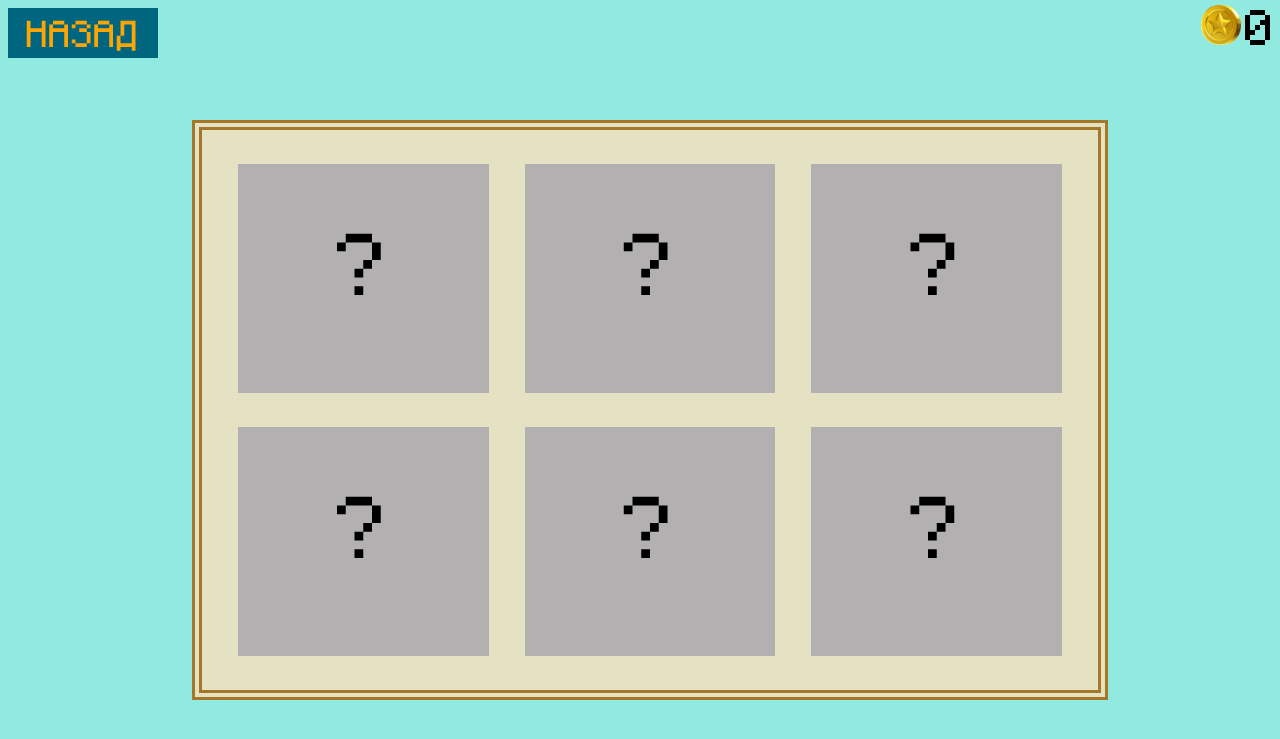
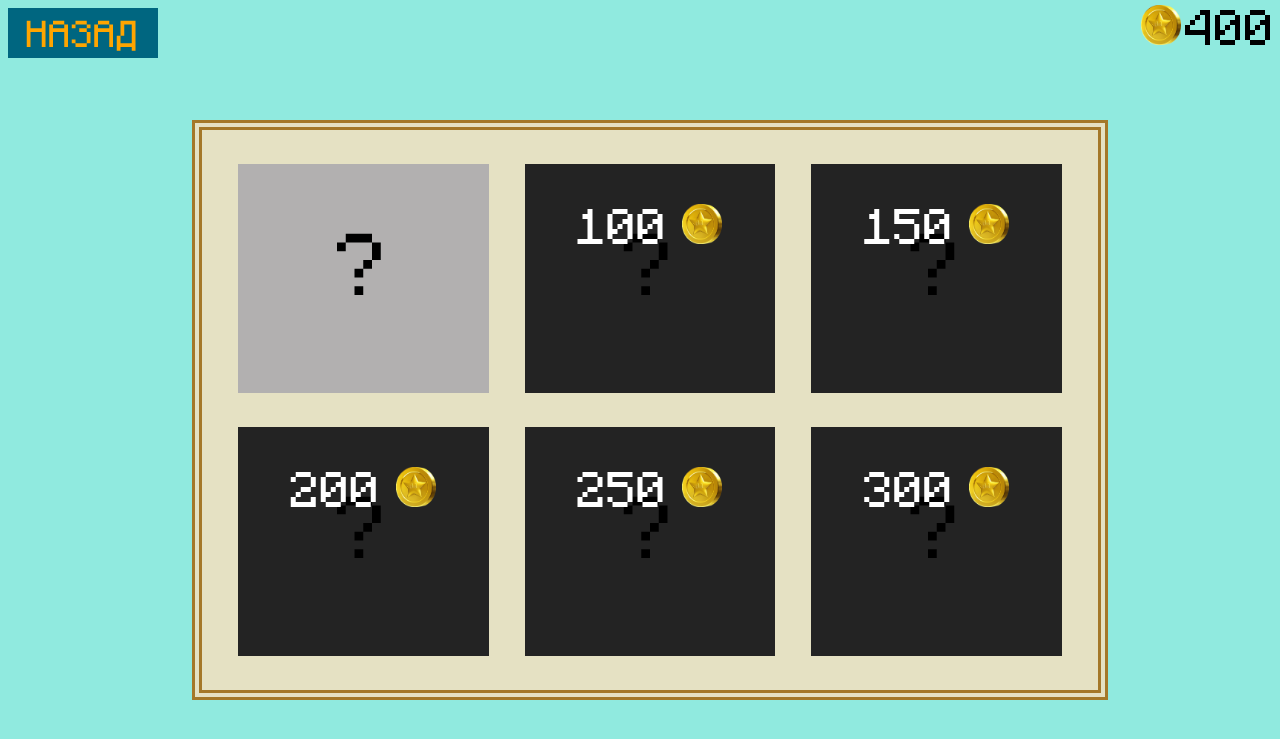
Before and after one commit to udarenienao/PESimulator, a PHP site: page /MainGame.html in a window 1280 px wide. Shown: the top 739 px of the page. Run offline with PHP 8.4, Linux system fonts and the light colour scheme.

Commit message:
Subject are not free anymore

```diff
--- a/GameStyles.css
+++ b/GameStyles.css
@@ -31,8 +31,8 @@ body {
 }
 
 
-#coin {
-    content:url(pictures/pinpng.com-gold-coins-png-1735690.png);
+#coin, .price {
+    content: url(pictures/pinpng.com-gold-coins-png-1735690.png);
     width: 40px;
     height: 40px;
 }
@@ -84,9 +84,10 @@ body {
     text-align: center;
 }
 #field p{
-    text-align: center;
+    align-content: center;
     position:relative;
 }
+
 .free{
     background: #b2b0b0;
     width: 28%;
@@ -166,6 +167,41 @@ body {
     right: 4%;
 }
 
+.blocked{
+    background: rgba(0, 0, 0, 0.8);
+    width: 28%;
+    height: 41%;
+    position: absolute;
+    cursor:pointer;
+    font-size: 40px;
+    color: white;
+}
+
+#block2{
+    top: 6%;
+    left: 36%;
+}
+
+#block3{
+    top: 6%;
+    right: 4%;
+}
+
+#block4{
+    bottom: 6%;
+    left: 4%;
+}
+
+#block5{
+    bottom: 6%;
+    left: 36%;
+}
+
+#block6{
+    bottom: 6%;
+    right: 4%;
+}
+
 #makeSub{
     width: 70%;
     height: 70%;
--- a/MainGame.html
+++ b/MainGame.html
@@ -12,7 +12,7 @@
 
 <div class="bank">
     <div id="coin" class="account"></div>
-    <div id="money" class="account">0</div>
+    <div id="money" class="account">400</div>
 </div>
 
 <div id="field">
@@ -20,18 +20,43 @@
     <div class="done" id="f11"></div>
 
     <div class = "free" id="f2"><p>?</p></div>
+    <div class="blocked" id="block2"><p>
+        100
+        <img class="price" src="pictures/pinpng.com-gold-coins-png-1735690.png" alt="coin">
+    </p>
+    </div>
     <div class="done" id="f22"></div>
 
     <div class = "free" id="f3"><p>?</p></div>
+    <div class="blocked" id="block3"><p>
+        150
+        <img class="price" src="pictures/pinpng.com-gold-coins-png-1735690.png" alt="coin">
+    </p>
+    </div>
     <div class="done" id="f33"></div>
 
     <div class = "free" id="f4"><p>?</p></div>
+    <div class="blocked" id="block4"><p>
+        200
+        <img class="price" src="pictures/pinpng.com-gold-coins-png-1735690.png" alt="coin">
+    </p>
+    </div>
     <div class="done" id="f44"></div>
 
     <div class = "free" id="f5"><p>?</p></div>
+    <div class="blocked" id="block5"><p>
+        250
+        <img class="price" src="pictures/pinpng.com-gold-coins-png-1735690.png" alt="coin">
+    </p>
+    </div>
     <div class="done" id="f55"></div>
 
     <div class = "free" id="f6"><p>?</p></div>
+    <div class="blocked" id="block6"><p>
+        300
+        <img class="price" src="pictures/pinpng.com-gold-coins-png-1735690.png" alt="coin">
+    </p>
+    </div>
     <div class="done" id="f66"></div>
 </div>
 
@@ -63,6 +88,23 @@
     </label>
 </form>
 
+<div id="page-mask"></div>
+
+<form id="buySub">
+    <label>Открыть место?</label><br>
+    <label>
+        <input type="submit" value="Да!">
+        <input type="submit" value="Нет!">
+    </label>
+</form>
+
+<form id="sadMessage">
+    <label>У тебя мало денег(((</label><br>
+    <label>
+        <input type="submit" value="Ок">
+    </label>
+</form>
+
 <script src="scripts.js"></script>
 </body>
 </html>
```
Also changed, not shown: other parts of GameStyles.css (+27 -2 lines), scripts.js (+36 -0 lines).
